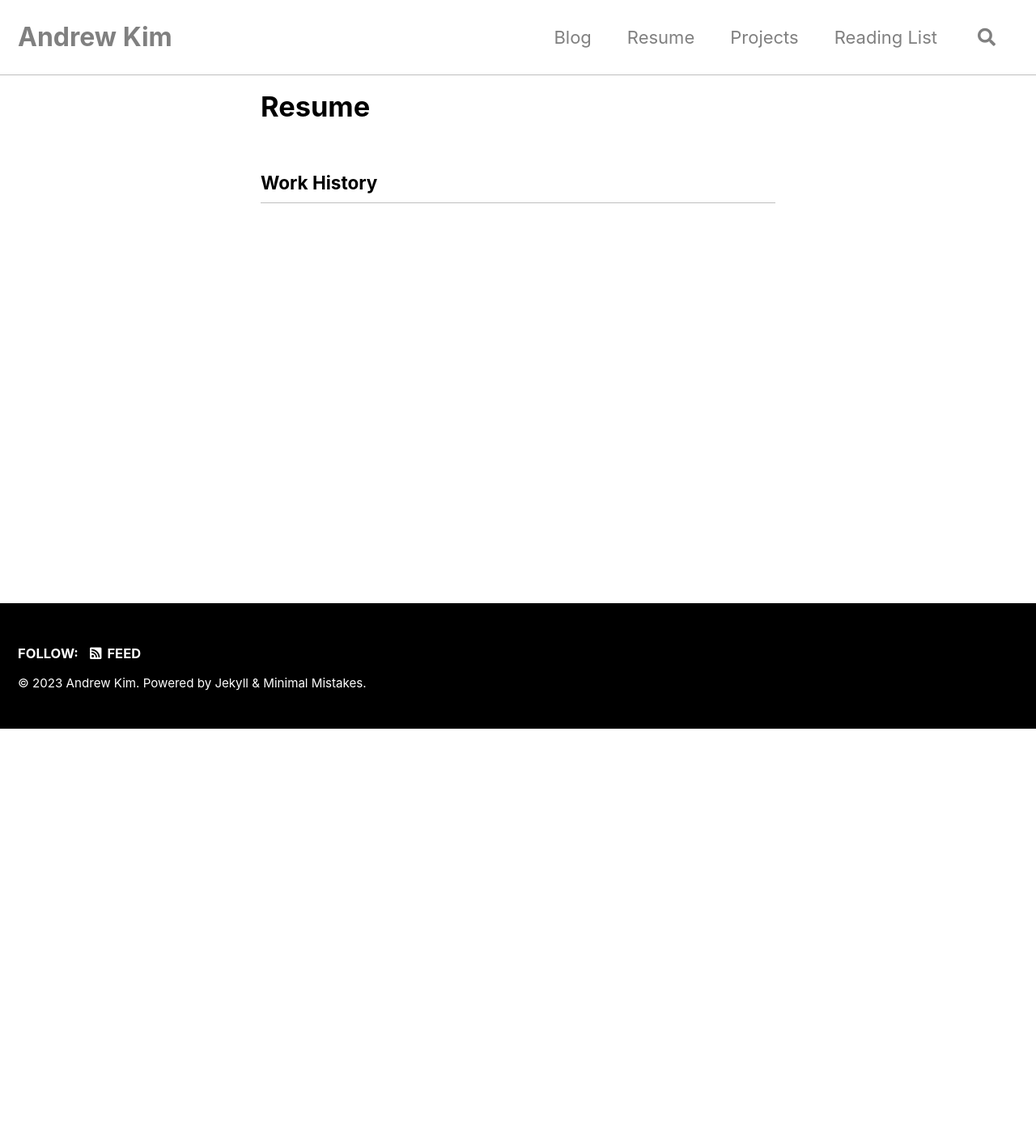
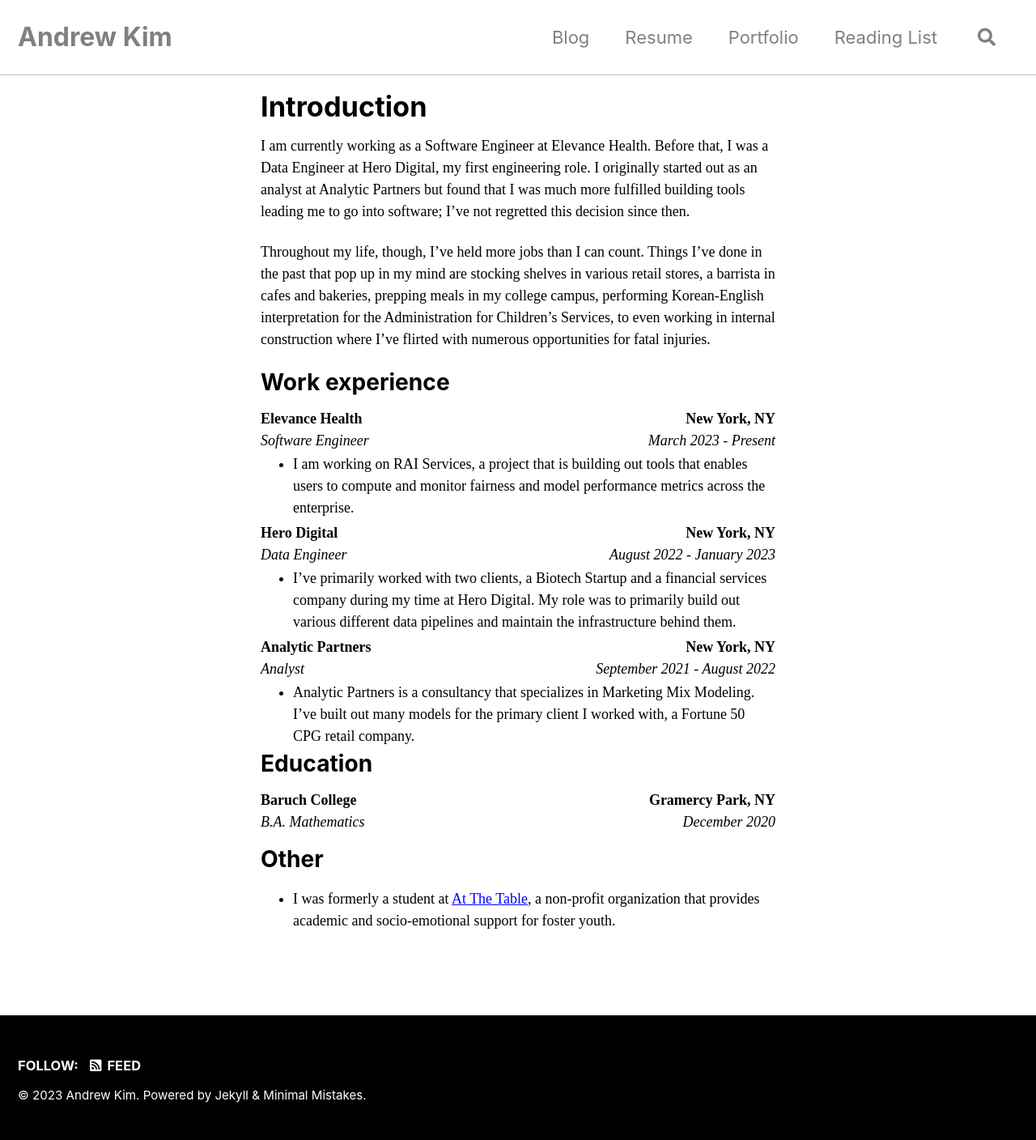
Before and after one commit to andrewwkimm/andrewwkimm.github.io, a Jekyll site: the page built from resume/index.md, in a window 1280 px wide. Shown: the whole page at 81% size. Built offline with Jekyll 4.4.1, drawn with Linux system fonts in a browser that asks for light colours; cached includes are drawn as plain includes; before the commit the page ends 900 px from its top, so only the background shows below that.

Commit message:
Fix grammatical phrasing
Change Projects to Portfolio

Add Portfolio path

Update resume

Update resume

Update resume

Update resume

```diff
--- a/_data/navigation.yml
+++ b/_data/navigation.yml
@@ -3,7 +3,7 @@
     url: /blog/
   - title: "Resume"
     url: /resume/
-  - title: "Projects"
-    url: /projects/
+  - title: "Portfolio"
+    url: /portfolio/
   - title: Reading List
     url: /reading_list/
--- a/resume/index.md
+++ b/resume/index.md
@@ -1,8 +1,66 @@
 ---
 layout: single
-title: Resume
+title: Introduction
 tags:
 comments: false
 ---
 
-## Work History
+I am currently working as a Software Engineer at Elevance Health. Before that,
+I was a Data Engineer at Hero Digital, my first engineering role. I originally
+started out as an analyst at Analytic Partners but found that I was much more
+fulfilled building tools leading me to go into software; I've not regretted
+this decision since then.
+
+Throughout my life, though, I've held more jobs than I can count. Things I've
+done in the past that pop up in my mind are stocking shelves in various retail
+stores, a barrista in cafes and bakeries, prepping meals in my college campus,
+performing Korean-English interpretation for the Administration for Children's
+Services, to even working in internal construction where I've flirted with
+numerous opportunities for fatal injuries.
+
+# Work experience
+
+<p style="margin-bottom: -16px;">
+    <span style="float:left;"><strong>Elevance Health</strong></span>
+    <span style="float:right;"><strong>New York, NY</strong></span><br>
+    <span style="float:left;"><em>Software Engineer</em></span>
+    <span style="float:right;"><em>March 2023 - Present</em></span><br>
+</p>
+- I am working on RAI Services, a project that is building out tools that
+enables users to compute and monitor fairness and model performance metrics
+across the enterprise.
+
+<p style="margin-bottom: -16px;">
+    <span style="float:left;"><strong>Hero Digital</strong></span>
+    <span style="float:right;"><strong>New York, NY</strong></span><br>
+    <span style="float:left;"><em>Data Engineer</em></span>
+    <span style="float:right;"><em>August 2022 - January 2023</em></span><br>
+</p>
+- I've primarily worked with two clients, a Biotech Startup and a
+financial services company during my time at Hero Digital. My role
+was to primarily build out various different data pipelines and
+maintain the infrastructure behind them.
+
+<p style="margin-bottom: -16px;">
+    <span style="float:left;"><strong>Analytic Partners</strong></span>
+    <span style="float:right;"><strong>New York, NY</strong></span><br>
+    <span style="float:left;"><em>Analyst</em></span>
+    <span style="float:right;"><em>September 2021 - August 2022</em></span><br>
+</p>
+- Analytic Partners is a consultancy that specializes in Marketing Mix Modeling.
+I've built out many models for the primary client I worked with, a Fortune 50
+CPG retail company.
+
+# Education
+
+<p style="margin-bottom: 16px;">
+    <span style="float:left;"><strong>Baruch College</strong></span>
+    <span style="float:right;"><strong>Gramercy Park, NY</strong></span><br>
+    <span style="float:left;"><em>B.A. Mathematics</em></span>
+    <span style="float:right;"><em>December 2020</em></span><br>
+</p>
+
+# Other
+- I was formerly a student at [At The Table](https://atthetable.org/), a
+non-profit organization that provides academic and socio-emotional support
+for foster youth.
```
Also changed, not shown: index.md (+2 -2 lines), portfolio/index.md (added, +30 -0 lines), projects/index.md (deleted, +0 -9 lines).
